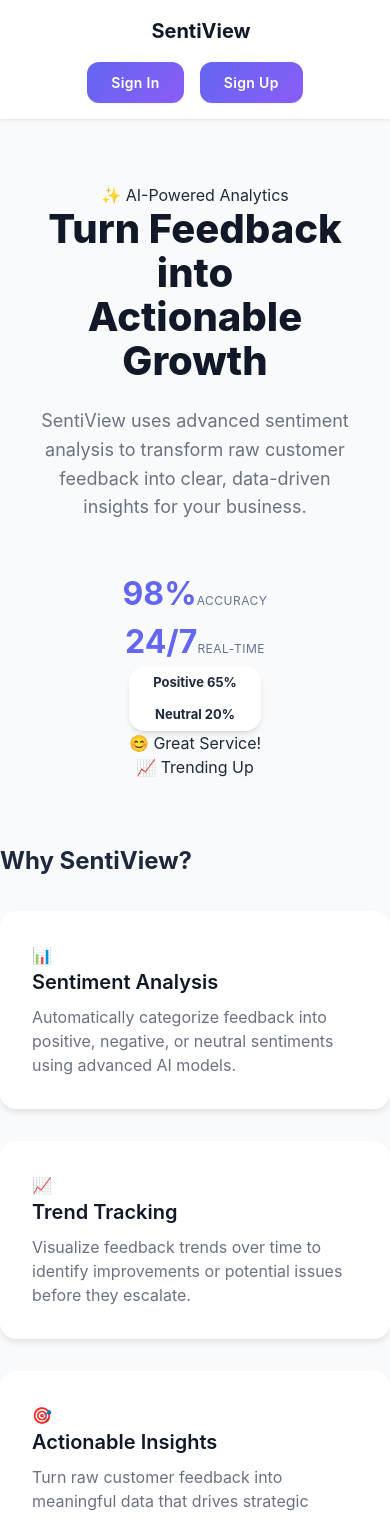
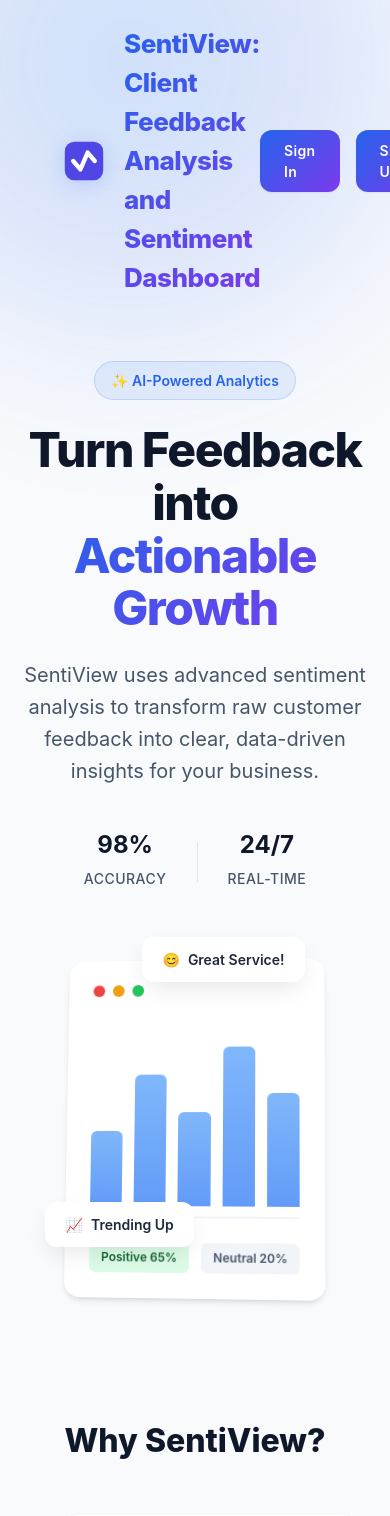
Before and after one commit to abinaychikkula-05/Sentiview, a React (Create React App) app in the folder Frontend/: page / in a window 390 px wide. Shown: the top 1516 px of the page. Built offline with nearby package versions, Linux system fonts and the light colour scheme; the HTML template or start-up script is replaced by a standard one.

Commit message:
Revert "Optimize Landing Page for mobile responsiveness"
This reverts commit d4dc8f62835feb5b22ff9cdb4bd44eb8a27f0ef7.

```diff
--- a/Frontend/src/pages/LandingPage.js
+++ b/Frontend/src/pages/LandingPage.js
@@ -23,10 +23,7 @@
           <div className="brand-logo">
             <Logo className="landing-logo" />
           </div>
-          <div className="brand-text">
-            SentiView
-            <span className="brand-tagline">: Client Feedback Analysis and Sentiment Dashboard</span>
-          </div>
+          <div className="brand-text">SentiView: Client Feedback Analysis and Sentiment Dashboard</div>
         </div>
         <nav className="landing-nav">
           <Link to="/login" className="btn btn-primary btn-glow">Sign In</Link>
--- a/Frontend/src/styles/LandingPage.css
+++ b/Frontend/src/styles/LandingPage.css
@@ -1,228 +1,455 @@
-/* Landing Page Styles */
+/* Frontend/src/styles/LandingPage.css */
+
 .landing-container {
   min-height: 100vh;
-  background-color: #f9fafb;
   display: flex;
   flex-direction: column;
+  background-color: #f8fafc;
+  position: relative;
+  overflow-x: hidden;
+  font-family: 'Inter', -apple-system, BlinkMacSystemFont, sans-serif;
+  /* Force light mode for landing page to prevent browser auto-darkening issues */
+  color-scheme: light;
+  color: #0f172a;
 }
 
+/* Background Shapes */
+.landing-background-shapes {
+  position: absolute;
+  top: 0;
+  left: 0;
+  width: 100%;
+  height: 100%;
+  z-index: 0;
+  overflow: hidden;
+  pointer-events: none;
+}
+
+.shape {
+  position: absolute;
+  border-radius: 50%;
+  filter: blur(80px);
+  opacity: 0.6;
+}
+
+.shape-1 {
+  top: -10%;
+  right: -5%;
+  width: 600px;
+  height: 600px;
+  background: radial-gradient(circle, rgba(59,130,246,0.4) 0%, rgba(139,92,246,0.1) 100%);
+  animation: float 20s infinite ease-in-out;
+}
+
+.shape-2 {
+  bottom: 10%;
+  left: -10%;
+  width: 500px;
+  height: 500px;
+  background: radial-gradient(circle, rgba(236,72,153,0.3) 0%, rgba(244,114,182,0.1) 100%);
+  animation: float 25s infinite ease-in-out reverse;
+}
+
+@keyframes float {
+  0% { transform: translate(0, 0); }
+  50% { transform: translate(30px, 50px); }
+  100% { transform: translate(0, 0); }
+}
+
+/* Header */
 .landing-header {
   display: flex;
   justify-content: space-between;
   align-items: center;
-  padding: 1.5rem 2rem;
-  background-color: white;
-  box-shadow: 0 1px 3px rgba(0, 0, 0, 0.1);
+  padding: 24px 60px;
+  position: relative;
+  z-index: 10;
 }
 
 .brand-container {
   display: flex;
   align-items: center;
-  gap: 0.75rem;
+  gap: 16px;
+}
+
+.landing-logo {
+  height: 48px;
+  width: 48px;
+  min-width: 48px;
+  display: block;
+  transition: transform 0.3s ease;
+  filter: drop-shadow(0 4px 10px rgba(37, 99, 235, 0.2));
+}
+
+.brand-container:hover .landing-logo {
+  transform: scale(1.05) rotate(-5deg);
 }
 
 .brand-text {
-  font-size: 1.25rem;
-  font-weight: 700;
-  color: #111827;
+  font-size: 26px;
+  font-weight: 800;
+  background: linear-gradient(135deg, #2563eb 0%, #7c3aed 100%);
+  background-clip: text;
+  -webkit-background-clip: text;
+  -webkit-text-fill-color: transparent;
+  font-family: 'Inter', sans-serif;
+  letter-spacing: -0.5px;
 }
 
-.brand-tagline {
-  font-weight: 400;
-  color: #6b7280;
-}
+/* Main Layout */
 
 .landing-nav {
   display: flex;
-  gap: 1rem;
+  gap: 16px;
 }
 
-.nav-link {
-  text-decoration: none;
-  color: #4b5563;
-  font-weight: 500;
-  padding: 0.5rem 1rem;
-  border-radius: 0.375rem;
-  transition: all 0.2s;
+.landing-nav .btn-primary {
+  background: linear-gradient(135deg, #2563eb 0%, #7c3aed 100%);
+  color: white;
+  border: none;
+  padding: 10px 24px;
+  font-weight: 600;
+  transition: all 0.3s ease;
 }
 
-.nav-link:hover {
-  color: #111827;
-  background-color: #f3f4f6;
+.landing-nav .btn-primary:hover {
+  transform: translateY(-2px);
+  box-shadow: 0 4px 12px rgba(37, 99, 235, 0.4);
+  opacity: 0.95;
 }
 
-.nav-button {
-  text-decoration: none;
-  background-color: #4f46e5;
-  color: white;
-  padding: 0.5rem 1rem;
-  border-radius: 0.375rem;
-  font-weight: 500;
-  transition: background-color 0.2s;
+/* Main Layout */
+.landing-main {
+  flex: 1;
+  position: relative;
+  z-index: 1;
+  display: flex;
+  flex-direction: column;
+  gap: 80px;
+  padding-bottom: 60px;
 }
 
-.nav-button:hover {
-  background-color: #4338ca;
+/* Hero Section */
+.landing-hero {
+  display: flex;
+  align-items: center;
+  justify-content: space-between;
+  padding: 40px 60px;
+  max-width: 1400px;
+  margin: 0 auto;
+  gap: 60px;
+  min-height: 80vh;
 }
 
-.landing-hero {
+.hero-content {
   flex: 1;
-  display: flex;
-  flex-direction: column;
-  align-items: center;
-  justify-content: center;
-  text-align: center;
-  padding: 4rem 2rem;
-  max-width: 1200px;
-  margin: 0 auto;
+  max-width: 600px;
+}
+
+.hero-badge {
+  display: inline-block;
+  padding: 8px 16px;
+  background: rgba(59, 130, 246, 0.1);
+  color: #2563eb;
+  border-radius: 20px;
+  font-size: 14px;
+  font-weight: 600;
+  margin-bottom: 24px;
+  border: 1px solid rgba(59, 130, 246, 0.2);
 }
 
 .hero-title {
-  font-size: 3.75rem;
+  font-size: 64px;
   font-weight: 800;
-  color: #111827;
   line-height: 1.1;
-  margin-bottom: 1.5rem;
-  max-width: 800px;
+  margin-bottom: 24px;
+  color: #0f172a !important;
+  letter-spacing: -1.5px;
 }
 
-.highlight-text {
-  color: #4f46e5;
+.text-gradient {
+  background: linear-gradient(135deg, #2563eb 0%, #7c3aed 100%);
+  background-clip: text;
+  -webkit-background-clip: text;
+  -webkit-text-fill-color: transparent;
+  /* Ensure gradient text is visible */
+  display: inline-block;
 }
 
 .hero-subtitle {
-  font-size: 1.25rem;
-  color: #6b7280;
-  max-width: 600px;
-  margin-bottom: 3rem;
+  font-size: 20px;
+  color: #475569 !important;
+  margin-bottom: 40px;
   line-height: 1.6;
 }
 
-.hero-cta {
+.cta-buttons {
   display: flex;
-  gap: 1rem;
-  margin-bottom: 4rem;
+  gap: 20px;
+  margin-bottom: 48px;
 }
 
-.cta-button {
-  text-decoration: none;
-  padding: 0.75rem 1.5rem;
-  border-radius: 0.5rem;
-  font-weight: 600;
-  font-size: 1.125rem;
-  transition: all 0.2s;
+.btn-lg {
+  padding: 16px 32px;
+  font-size: 16px;
+  border-radius: 8px;
 }
 
-.cta-button.primary {
-  background-color: #4f46e5;
-  color: white;
-  box-shadow: 0 4px 6px -1px rgba(79, 70, 229, 0.1), 0 2px 4px -1px rgba(79, 70, 229, 0.06);
+.btn-glow {
+  box-shadow: 0 4px 20px rgba(37, 99, 235, 0.3);
 }
 
-.cta-button.primary:hover {
-  background-color: #4338ca;
-  transform: translateY(-1px);
+.btn-outline {
+  background: transparent;
+  border: 2px solid #e2e8f0;
+  color: #475569;
 }
 
-.cta-button.secondary {
-  background-color: white;
-  color: #4b5563;
-  border: 1px solid #e5e7eb;
+.btn-outline:hover {
+  border-color: #cbd5e1;
+  background: #f8fafc;
+  color: #1e293b;
 }
 
-.cta-button.secondary:hover {
-  background-color: #f9fafb;
-  border-color: #d1d5db;
+.hero-stats {
+  display: flex;
+  align-items: center;
+  gap: 30px;
+}
+
+.stat-item {
+  display: flex;
+  flex-direction: column;
+}
+
+.stat-value {
+  font-size: 24px;
+  font-weight: 700;
+  color: #0f172a !important;
+  display: block;
+}
+
+.stat-label {
+  font-size: 14px;
+  color: #475569 !important;
+  font-weight: 500;
+}
+
+.stat-divider {
+  width: 1px;
+  height: 40px;
+  background: #e2e8f0;
+}
+
+/* Hero Visual */
+.hero-visual {
+  flex: 1;
+  position: relative;
+  display: flex;
+  justify-content: center;
+  align-items: center;
+}
+
+.dashboard-preview {
+  width: 100%;
+  max-width: 500px;
+  background: rgba(255, 255, 255, 0.8);
+  backdrop-filter: blur(20px);
+  border-radius: 24px;
+  border: 1px solid rgba(255, 255, 255, 0.5);
+  box-shadow: 0 25px 50px -12px rgba(0, 0, 0, 0.1);
+  padding: 24px;
+  position: relative;
+  z-index: 2;
+  transform: perspective(1000px) rotateY(-5deg) rotateX(5deg);
+  transition: transform 0.3s ease;
+}
+
+.dashboard-preview:hover {
+  transform: perspective(1000px) rotateY(0) rotateX(0);
+}
+
+.preview-header {
+  display: flex;
+  gap: 8px;
+  margin-bottom: 24px;
+}
+
+.dot {
+  width: 12px;
+  height: 12px;
+  border-radius: 50%;
+}
+
+.dot.red { background: #ef4444; }
+.dot.yellow { background: #f59e0b; }
+.dot.green { background: #22c55e; }
+
+.chart-placeholder {
+  height: 200px;
+  display: flex;
+  align-items: flex-end;
+  justify-content: space-between;
+  gap: 12px;
+  margin-bottom: 24px;
+  padding-bottom: 10px;
+  border-bottom: 2px solid #f1f5f9;
+}
+
+.bar {
+  flex: 1;
+  background: linear-gradient(to top, #3b82f6, #60a5fa);
+  border-radius: 6px 6px 0 0;
+  opacity: 0.8;
+  transition: height 1s ease;
+}
+
+.sentiment-row {
+  display: flex;
+  gap: 12px;
+}
+
+.sentiment-tag {
+  padding: 6px 12px;
+  border-radius: 6px;
+  font-size: 12px;
+  font-weight: 600;
+}
+
+.sentiment-tag.positive {
+  background: #dcfce7;
+  color: #166534;
+}
+
+.sentiment-tag.neutral {
+  background: #f1f5f9;
+  color: #475569;
+}
+
+.floating-card {
+  position: absolute;
+  background: white;
+  padding: 12px 20px;
+  border-radius: 12px;
+  box-shadow: 0 10px 25px -5px rgba(0, 0, 0, 0.1);
+  font-weight: 600;
+  font-size: 14px;
+  color: #1e293b;
+  display: flex;
+  align-items: center;
+  gap: 8px;
+  z-index: 3;
+  animation: floatCard 6s infinite ease-in-out;
+}
+
+.card-1 {
+  top: -20px;
+  right: 20px;
+  animation-delay: 0s;
+}
+
+.card-2 {
+  bottom: 40px;
+  left: -20px;
+  animation-delay: 3s;
+}
+
+@keyframes floatCard {
+  0%, 100% { transform: translateY(0); }
+  50% { transform: translateY(-10px); }
+}
+
+/* Features Section */
+.features-section {
+  padding: 0 60px;
+  max-width: 1200px;
+  margin: 0 auto;
+  width: 100%;
+}
+
+.section-title {
+  text-align: center;
+  font-size: 32px;
+  font-weight: 800;
+  margin-bottom: 48px;
+  color: #0f172a;
 }
 
 .features-grid {
   display: grid;
   grid-template-columns: repeat(auto-fit, minmax(300px, 1fr));
-  gap: 2rem;
-  width: 100%;
-  padding: 2rem 0;
+  gap: 40px;
 }
 
 .feature-card {
   background: white;
-  padding: 2rem;
-  border-radius: 1rem;
-  box-shadow: 0 4px 6px -1px rgba(0, 0, 0, 0.1);
-  text-align: left;
-  transition: transform 0.2s;
+  padding: 40px;
+  border-radius: 20px;
+  box-shadow: 0 4px 6px -1px rgba(0, 0, 0, 0.05);
+  transition: all 0.3s ease;
+  border: 1px solid #f1f5f9;
 }
 
 .feature-card:hover {
-  transform: translateY(-4px);
+  transform: translateY(-8px);
+  box-shadow: 0 20px 25px -5px rgba(0, 0, 0, 0.1);
+  border-color: #e2e8f0;
 }
 
-.feature-icon {
-  font-size: 2rem;
-  margin-bottom: 1rem;
-  display: block;
+.feature-icon-wrapper {
+  width: 60px;
+  height: 60px;
+  background: #eff6ff;
+  border-radius: 16px;
+  display: flex;
+  align-items: center;
+  justify-content: center;
+  font-size: 28px;
+  margin-bottom: 24px;
 }
 
-.feature-card h3 {
-  font-size: 1.25rem;
-  font-weight: 600;
-  color: #111827;
-  margin-bottom: 0.5rem;
+.feature-title {
+  font-size: 20px;
+  font-weight: 700;
+  margin-bottom: 12px;
+  color: #0f172a;
 }
 
-.feature-card p {
-  color: #6b7280;
-  line-height: 1.5;
+.feature-desc {
+  color: #64748b;
+  line-height: 1.6;
 }
 
+/* Footer */
 .landing-footer {
   text-align: center;
-  padding: 2rem;
-  color: #9ca3af;
-  font-size: 0.875rem;
-  border-top: 1px solid #e5e7eb;
+  padding: 40px;
+  color: #94a3b8;
+  font-size: 14px;
+  margin-top: auto;
 }
 
-/* Mobile Responsiveness */
-@media (max-width: 768px) {
-  .landing-header {
-    padding: 1rem;
+/* Responsive */
+@media (max-width: 1024px) {
+  .landing-hero {
     flex-direction: column;
-    gap: 1rem;
+    text-align: center;
+    padding: 40px 20px;
   }
 
-  .brand-container {
-    width: 100%;
+  .hero-content {
+    max-width: 100%;
+  }
+
+  .cta-buttons {
     justify-content: center;
   }
 
-  .brand-tagline {
-    display: none;
-  }
-
-  .landing-nav {
-    width: 100%;
+  .hero-stats {
     justify-content: center;
   }
 
   .hero-title {
-    font-size: 2.5rem;
-  }
-
-  .hero-subtitle {
-    font-size: 1.125rem;
-  }
-
-  .hero-cta {
-    flex-direction: column;
-    width: 100%;
-  }
-
-  .cta-button {
-    width: 100%;
-    text-align: center;
-  }
-
-  .features-grid {
-    grid-template-columns: 1fr;
+    font-size: 48px;
   }
 }
```
